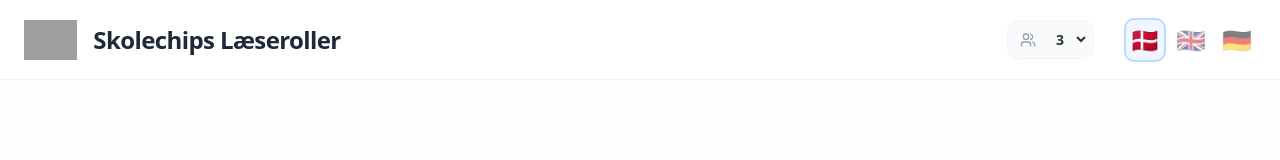
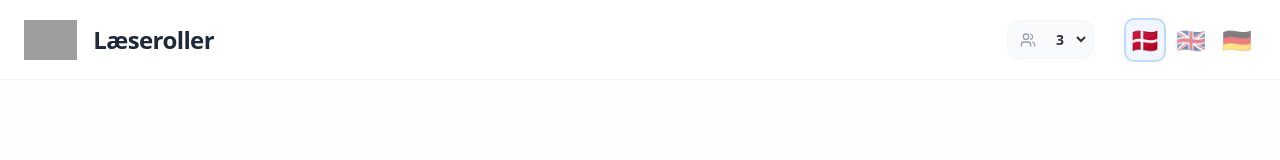
Before and after one commit to welanderjp-del/L-seroller-skolechips, a React (Vite) app: page / in a window 1280 px wide. Shown: the top 160 px of the page. Built offline with nearby package versions, Linux system fonts and the light colour scheme; grey boxes are pictures that could not be loaded.

Commit message:
refactor: Use specific header title for app title
Changes the application title displayed in the header to be more concise and specific to the core functionality ("Læseroller" / "Reading Roles" / "Lese-Rollen") instead of the full application name.

```diff
--- a/src/App.tsx
+++ b/src/App.tsx
@@ -155,7 +155,7 @@ export default function App() {
           <a href="https://skolechips.dk" target="_blank" rel="noopener noreferrer" className="flex items-center gap-4 hover:opacity-80 transition-opacity shrink-0">
             <img src={LOGO_URL} alt="Skolechips Logo" className="h-10 w-auto" referrerPolicy="no-referrer" />
             <h1 className="text-xl md:text-2xl font-bold tracking-tight text-gray-800 truncate">
-              {UI_TEXT.title[language]}
+              {UI_TEXT.headerTitle[language]}
             </h1>
           </a>
         </div>
--- a/src/constants.ts
+++ b/src/constants.ts
@@ -295,6 +295,11 @@ export const UI_TEXT = {
     en: 'Skolechips Reading Roles',
     de: 'Skolechips Lese-Rollen'
   },
+  headerTitle: {
+    da: 'Læseroller',
+    en: 'Reading Roles',
+    de: 'Lese-Rollen'
+  },
   newRoles: {
     da: 'Nye læseroller',
     en: 'New Reading Roles',
```
